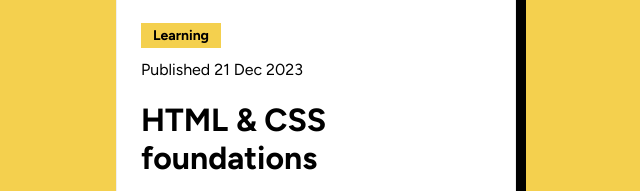
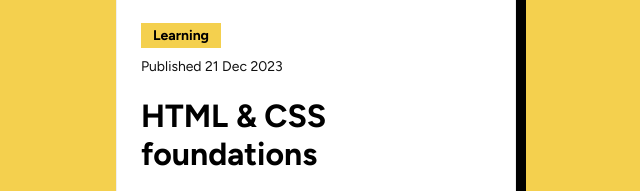
Before and after one commit to abdou718/blog-preview-card, a plain HTML site: page index.html in a window 1280 px wide. Shown: the part 244-435 px from the top of the page, 324-964 px from the left. Drawn offline with Linux system fonts and the light colour scheme; files whose address does not match are found by name.

Commit message:
date css

```diff
--- a/Styles.css
+++ b/Styles.css
@@ -30,3 +30,7 @@ body{
     font-size: 14px;
     font-weight: bold;
 }
+.Date {
+    font-size: 14px;
+    color: #111111;
+}
```
